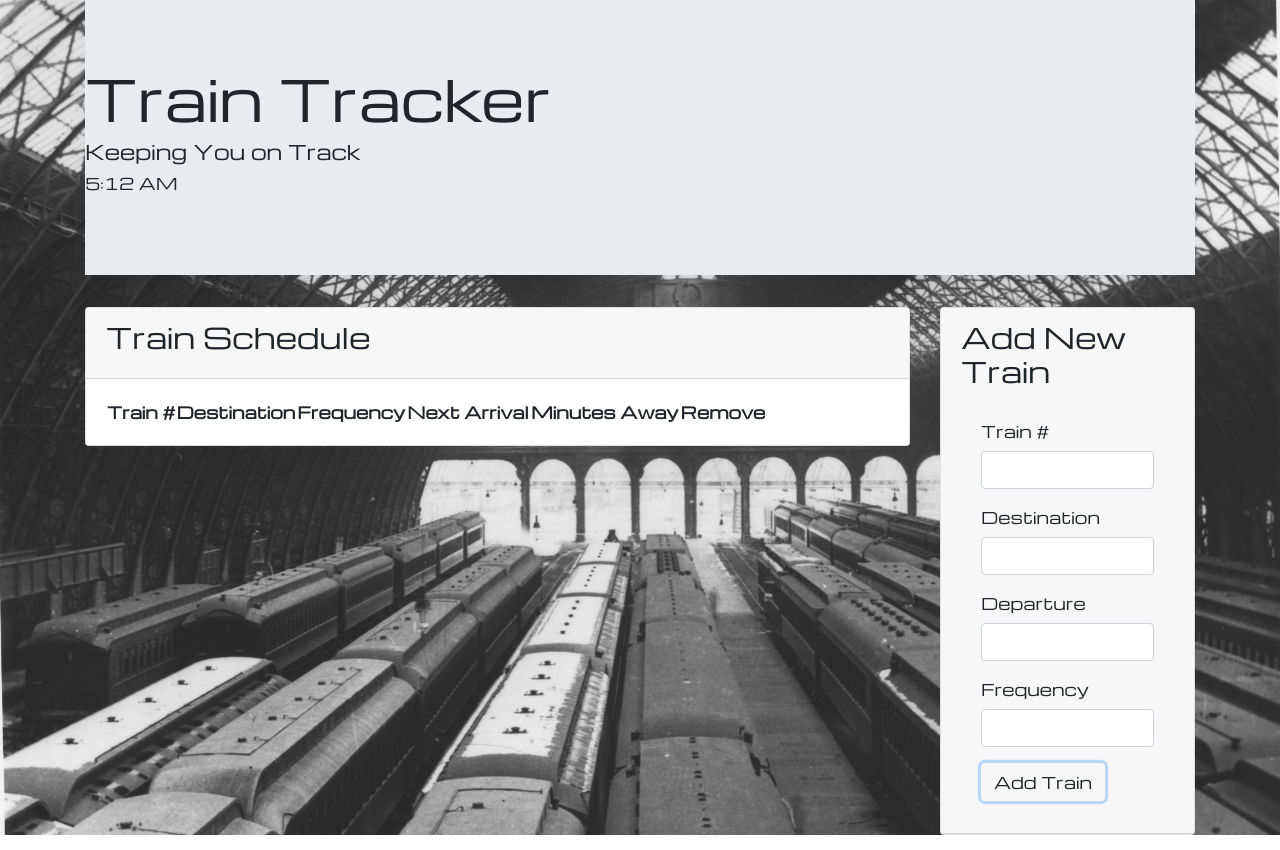
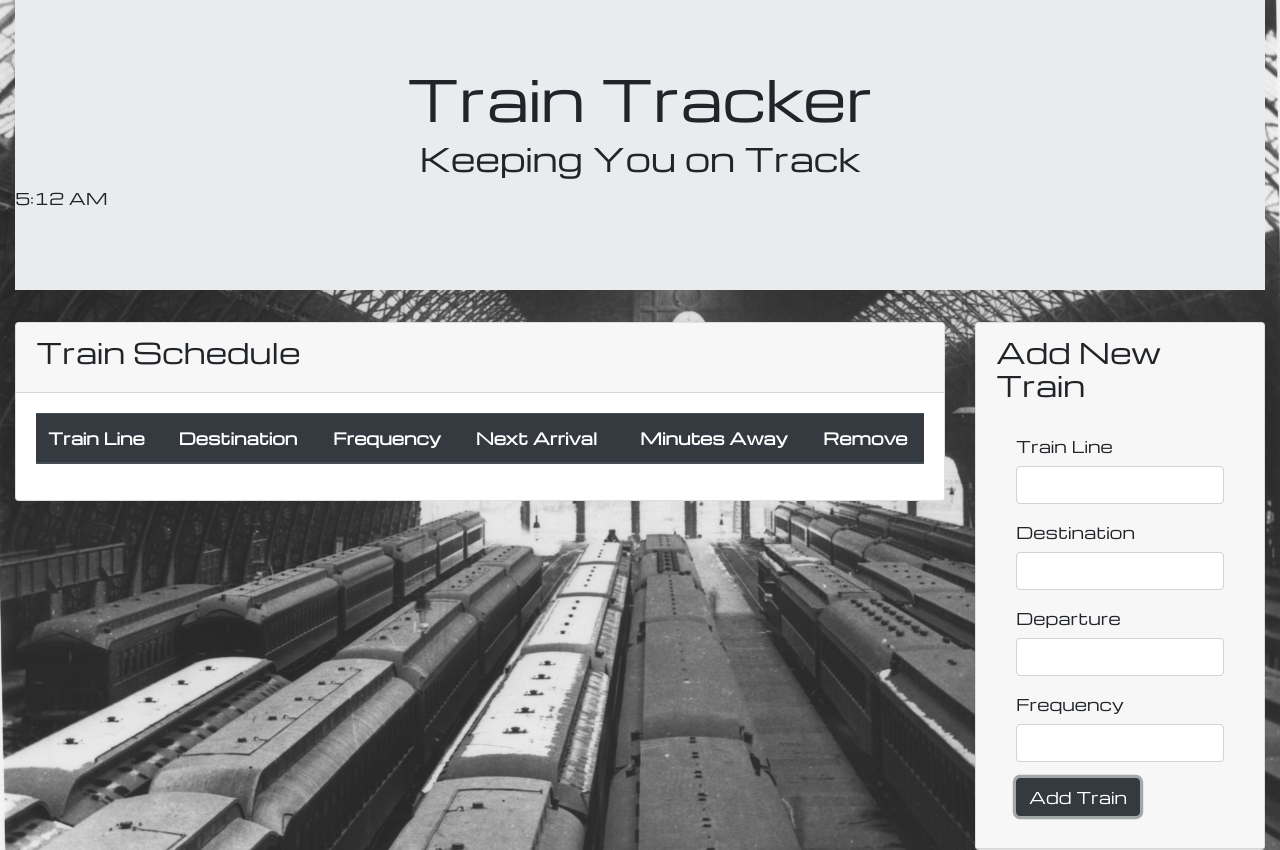
Before and after one commit to TiffaniD3/Train-Scheduler, a plain HTML site: page index.html in a window 1280 px wide. Both pictures are taken after typing "Sample", "Sample", "Sample", "Sample" into the empty fields and a click on the button "Add Train". Drawn offline with nearby package versions, Linux system fonts and the light colour scheme; no server answers.

Commit message:
html/css/js updates

```diff
--- a/assets/css/style.css
+++ b/assets/css/style.css
@@ -6,3 +6,16 @@ body {
   background-size: cover;
   font-family: 'Michroma', sans-serif;
 }
+
+.jumbotron {
+
+}
+
+// Medium devices (tablets, 768px and up)
+@media (min-width: 768px) and (max-width: 991.98px) { ... }
+
+// Large devices (desktops, 992px and up)
+@media (min-width: 992px) and (max-width: 1199.98px) { ... }
+
+// Extra large devices (large desktops, 1200px and up)
+@media (min-width: 1200px) { ... }
--- a/assets/javascript/logic.js
+++ b/assets/javascript/logic.js
@@ -12,7 +12,7 @@
  var database = firebase.database();
 
  // Store user data in database
-  var trainName = "";
+ var trainLine = "";
  var destination = "";
  var startTime = "";
  var frequency = 0;
@@ -23,8 +23,8 @@
    setTimeout(currentTime, 1000);
  };
 
-  $(".formBox").on("keyup", function() {
-    var traintemp = $("#trainName").val().trim();
+ $(".formBox").on("keyup", function () {
+   var traintemp = $("#trainLine").val().trim();
    var citytemp = $("#destination").val().trim();
    var timetemp = $("#firstTrain").val().trim();
    var freqtemp = $("#frequency").val().trim();
@@ -35,24 +35,24 @@
    sessionStorage.setItem("freq", freqtemp);
  });
 
-  $("#trainName").val(sessionStorage.getItem("train"));
+ $("#trainLine").val(sessionStorage.getItem("train"));
  $("#destination").val(sessionStorage.getItem("city"));
  $("#firstTrain").val(sessionStorage.getItem("time"));
  $("#frequency").val(sessionStorage.getItem("freq"));
 
-  $("#userSubmit").on("click", function(event) {
+ $("#userSubmit").on("click", function (event) {
    event.preventDefault();
 
-    if ($("#trainName").val().trim() === "" ||
+   if ($("#trainLine").val().trim() === "" ||
      $("#destination").val().trim() === "" ||
      $("#firstTrain").val().trim() === "" ||
      $("#frequency").val().trim() === "") {
 
-      alert("Please fill in all details to add new train");
+     alert("Add Your Next Destination!");
 
    } else {
 
-      trainName = $("#trainName").val().trim();
+     trainLine = $("#trainLine").val().trim();
      destination = $("#destination").val().trim();
      startTime = $("#firstTrain").val().trim();
      frequency = $("#frequency").val().trim();
@@ -60,7 +60,7 @@
      $(".formBox").val("");
 
      database.ref().push({
-        trainName: trainName,
+       trainLine: trainLine,
        destination: destination,
        frequency: frequency,
        startTime: startTime,
@@ -72,7 +72,7 @@
 
  });
 
-  database.ref().on("child_added", function(childSnapshot) {
+ database.ref().on("child_added", function (childSnapshot) {
    var startTimeConverted = moment(childSnapshot.val().startTime, "hh:mm").subtract(1, "years");
    var timeDiff = moment().diff(moment(startTimeConverted), "minutes");
    var timeRemain = timeDiff % childSnapshot.val().frequency;
@@ -81,29 +81,25 @@
    var key = childSnapshot.key;
 
    var newrow = $("<tr>");
-    newrow.append($("<td>" + childSnapshot.val().trainName + "</td>"));
+   newrow.append($("<td>" + childSnapshot.val().trainLine + "</td>"));
    newrow.append($("<td>" + childSnapshot.val().destination + "</td>"));
-    newrow.append($("<td class='text-center'>" + childSnapshot.val().frequency + "</td>"));
-    newrow.append($("<td class='text-center'>" + moment(nextTrain).format("LT") + "</td>"));
-    newrow.append($("<td class='text-center'>" + minToArrival + "</td>"));
+   newrow.append($("<td class='recurrence'>" + childSnapshot.val().frequency + "</td>"));
+   newrow.append($("<td class='nextArrival'>" + moment(nextTrain).format("LT") + "</td>"));
+   newrow.append($("<td class='eta'>" + minToArrival + "</td>"));
    newrow.append($("<td class='text-center'><button class='arrival btn btn-danger btn-xs' data-key='" + key + "'>X</button></td>"));
 
    if (minToArrival < 6) {
      newrow.addClass("info");
    }
 
-    $("#train-table-rows").append(newrow);
+   $("#trainTbody").append(newrow);
 
  });
 
-  $(document).on("click", ".arrival", function() {
+ $(document).on("click", ".arrival", function () {
    keyref = $(this).attr("data-key");
    database.ref().child(keyref).remove();
    window.location.reload();
  });
 
  currentTime();
-
-//   setInterval(function() {
-//     window.location.reload();
-//   });
--- a/index.html
+++ b/index.html
@@ -1,5 +1,6 @@
 <!DOCTYPE html>
 <html lang="en">
+
 <head>
   <meta charset="UTF-8" />
   <meta name="viewport" content="width=device-width, initial-scale=1.0" />
@@ -7,16 +8,17 @@
   <link rel="icon" type="png" href="assets/images/icon.png">
   <title>Train Tracker</title>
   <link href="https://fonts.googleapis.com/css?family=Michroma" rel="stylesheet">
-    <link rel="stylesheet" href="https://stackpath.bootstrapcdn.com/bootstrap/4.2.1/css/bootstrap.min.css" integrity="sha384-GJzZqFGwb1QTTN6wy59ffF1BuGJpLSa9DkKMp0DgiMDm4iYMj70gZWKYbI706tWS" crossorigin="anonymous">
+  <link rel="stylesheet" href="https://stackpath.bootstrapcdn.com/bootstrap/4.2.1/css/bootstrap.min.css" integrity="sha384-GJzZqFGwb1QTTN6wy59ffF1BuGJpLSa9DkKMp0DgiMDm4iYMj70gZWKYbI706tWS"
+    crossorigin="anonymous">
   <link rel="stylesheet" type="text/css" href="assets/css/style.css" />
 </head>
 
 <body>
-    <div class="container">
+  <div class="container-fluid">
     <div class="jumbotron jumbotron-fluid">
-        <h1 class="display-4" id="mainHeader">Train Tracker</h1>
-        <h2 class="lead" id="sub-text">Keeping You on Track</h2>
-        <p class="pull-right" id="currentTime"></p>
+      <h1 class="display-4 text-center" id="mainHeader">Train Tracker</h1>
+      <h2 class="text-center">Keeping You on Track</h2>
+      <p class="ml-auto" id="currentTime"></p>
     </div>
 
     <div class="row">
@@ -26,18 +28,19 @@
             <h3 class="card-title">Train Schedule</h3>
           </div>
           <div class="card-body">
-              <table class="tables" id="train-table">
-                <thead>
+            <table class="table" id="train-table">
+              <thead class="thead-dark">
                 <tr>
-                    <th>Train #</th>
-                    <th>Destination</th>
-                    <th class="text-center">Frequency</th>
-                    <th class="text-center">Next Arrival</th>
-                    <th class="text-center">Minutes Away</th>
-                    <th class="text-center">Remove</th>
+                  <th scope="col">Train Line</th>
+                  <th scope="col">Destination</th>
+                  <th scope="col" class="recurrence">Frequency</th>
+                  <th scope="col" class="eta">Next Arrival</th>
+                  <th scope="col" class="text-center">Minutes Away</th>
+                  <th scope="col" class="text-center">Remove</th>
                 </tr>
-                </thead>
-                <tbody id="train-table-rows"></tbody>
+              </thead >
+              <tbody id="trainTbody">
+              </tbody>
             </table>
           </div>
         </div>
@@ -51,26 +54,26 @@
               <div class="card-body">
                 <form>
                   <div class="form-group">
-                      <label>Train #</label>
-                      <input type="text" class="form-control formBox" id="trainName"/>
+                    <label>Train Line</label>
+                    <input type="text" class="form-control formBox" id="trainLine" />
                   </div>
 
                   <div class="form-group">
                     <label>Destination</label>
-                      <input type="text" class="form-control formBox" id="destination"/>
+                    <input type="text" class="form-control formBox" id="destination" />
                   </div>
 
                   <div class="form-group">
                     <label>Departure</label>
-                      <input type="text" class="form-control formBox" id="firstTrain"/>
+                    <input type="text" class="form-control formBox" id="firstTrain" />
                   </div>
 
                   <div class="form-group">
                     <label>Frequency</label>
-                      <input type="text" class="form-control formBox" id="frequency"/>
+                    <input type="text" class="form-control formBox" id="frequency" />
                   </div>
 
-                    <button type="submit" class="btn btn-default" id="userSubmit">
+                  <button type="submit" class="btn btn-dark" id="userSubmit">
                     Add Train
                   </button>
                 </form>
@@ -84,12 +87,10 @@
 
   <script src="https://www.gstatic.com/firebasejs/5.8.1/firebase.js"></script>
   <script src="https://cdnjs.cloudflare.com/ajax/libs/moment.js/2.23.0/moment.min.js"></script>
-    <script
-      src="https://code.jquery.com/jquery-3.3.1.min.js"
-      integrity="sha256-FgpCb/KJQlLNfOu91ta32o/NMZxltwRo8QtmkMRdAu8="
-      crossorigin="anonymous"
-    ></script>
+  <script src="https://code.jquery.com/jquery-3.3.1.min.js" integrity="sha256-FgpCb/KJQlLNfOu91ta32o/NMZxltwRo8QtmkMRdAu8="
+    crossorigin="anonymous"></script>
 
   <script type="text/javascript" src="assets/javascript/logic.js"></script>
 </body>
+
 </html>
```
Also changed, not shown: assets/images/jumbotron.jpeg. Lines whose indentation alone changed are shown as unchanged.
